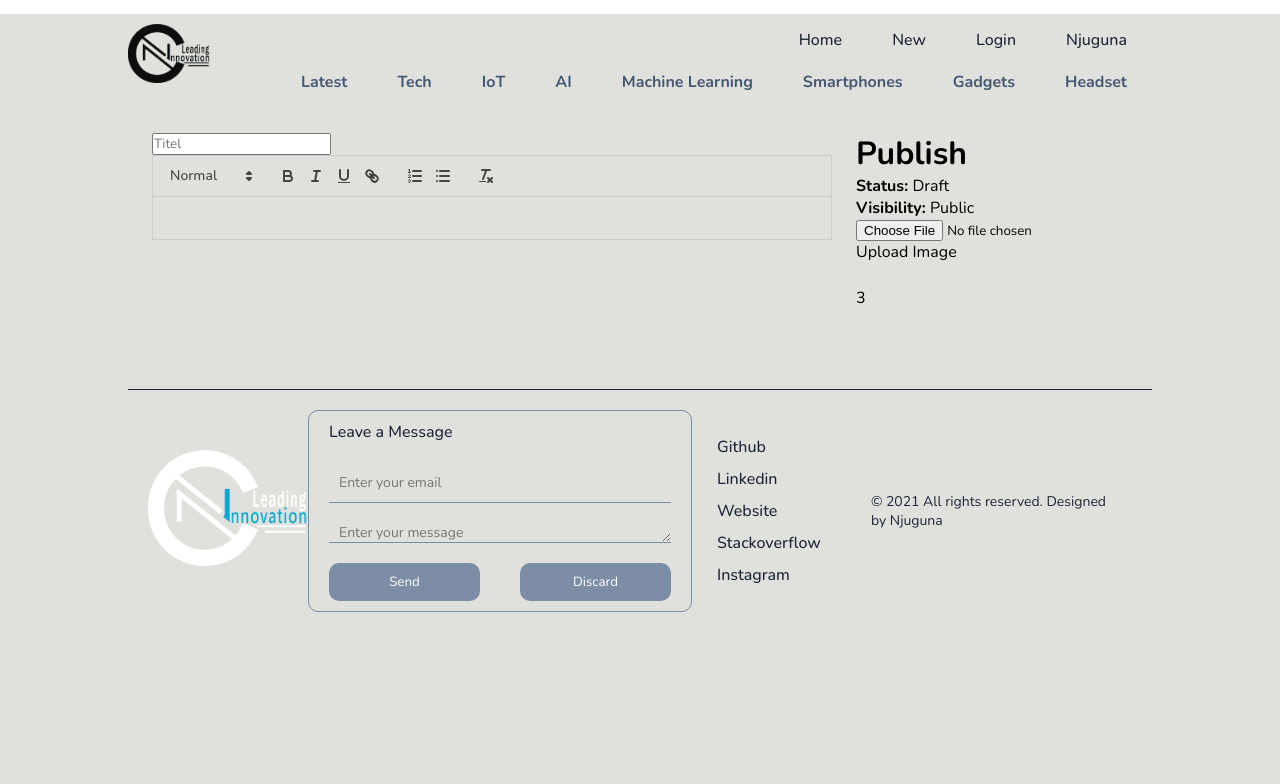
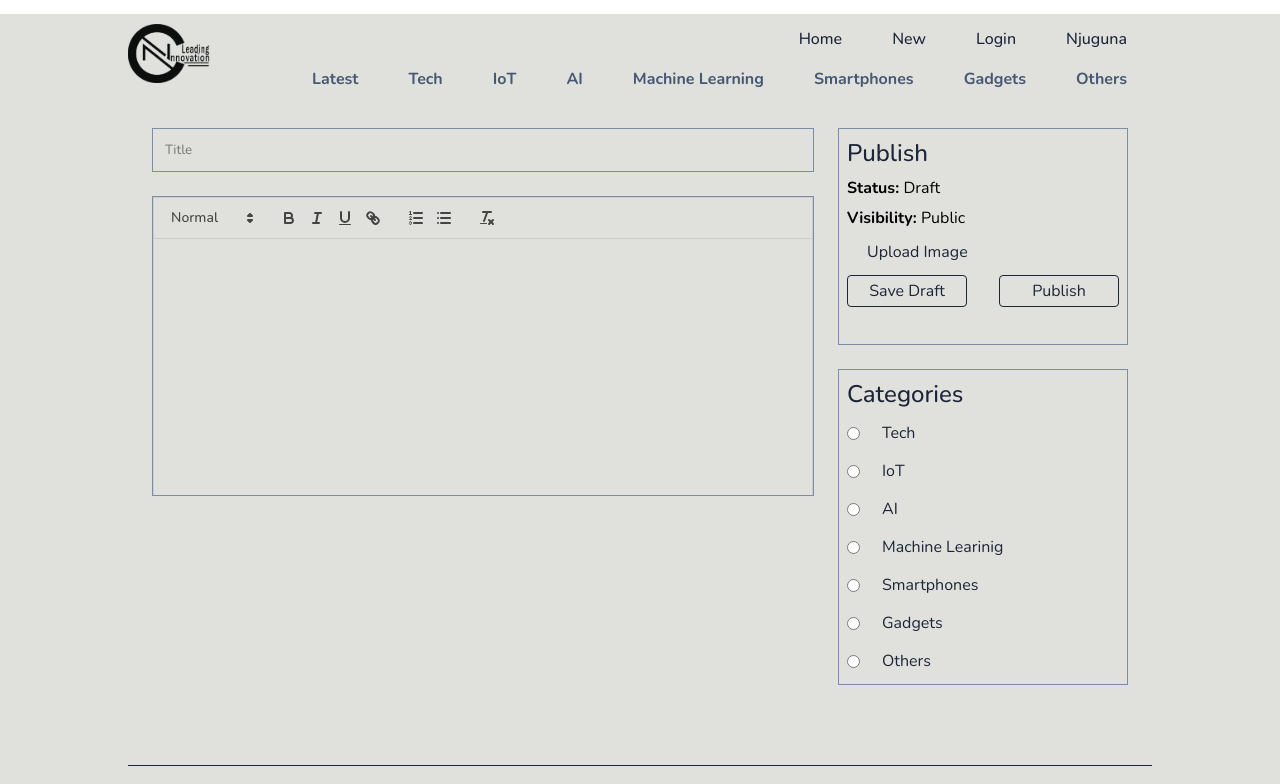
Before and after one commit to charlesncn/blog-React, a React (Create React App) app in the folder app/: page /new in a window 1280 px wide. Shown: the top 784 px of the page. Built offline with nearby package versions, Linux system fonts and the light colour scheme.

Commit message:
New -> sidebar UI

```diff
--- a/app/src/componests/Navbar.jsx
+++ b/app/src/componests/Navbar.jsx
@@ -39,8 +39,8 @@ const Navbar = () => {
             <Link to="/?tag=gadgets">
               <h4>Gadgets</h4>
             </Link>
-            <Link to="/?tag=headset">
-              <h4>Headset</h4>
+            <Link to="/?tag=others">
+              <h4>Others</h4>
             </Link>
           </div>
         </div>
--- a/app/src/pages/New.jsx
+++ b/app/src/pages/New.jsx
@@ -1,30 +1,80 @@
-import React, { useState } from 'react'
-import ReactQuill from 'react-quill';
-import 'react-quill/dist/quill.snow.css';
+import React, { useState } from "react";
+import ReactQuill from "react-quill";
+import "react-quill/dist/quill.snow.css";
 
 const New = () => {
-  const [value, setValue] = useState('');
+  const [value, setValue] = useState("");
   return (
-    <div className='create'>
+    <div className="create">
       <div className="content">
-        <input type="text" placeholder='Titel' />
-        <div className="editorContainer" >
-        <ReactQuill theme="snow" value={value} onChange={setValue} />
+        <input type="text" placeholder="Title" />
+        <div className="editorContainer">
+          <ReactQuill className="editor" theme="snow" value={value} onChange={setValue} />
         </div>
       </div>
-        <div className="menu">
-          <div className="menu-item">
-            <h1>Publish</h1>
-            <span><b>Status: </b> Draft</span><br/>
-            <span><b>Visibility: </b> Public</span><br/>
+      <div className="menu">
+        <div className="menu-item">
+          <h1>Publish</h1>
+          <span>
+            <b>Status: </b> Draft{" "}
+          </span>
+          <span>
+            <b>Visibility: </b> Public
+          </span>
+          <label className="upload-file" htmlFor="image">Upload Image</label>
 
-            <input style={{dispay: "none"}} type="file" name='image' id='image' />
-            <label htmlFor="image">Upload Image</label>
+          <div className="btns">
+            <button className="btn">Save Draft</button>
+            <button className="btn">Publish</button>
           </div>
-          <div className="menu-item">3</div>
+          <input
+            style={{ dispay: "none", visibility: "hidden" }}
+            type="file"
+            name="image"
+            id="image"
+          />
         </div>
+        <div className="menu-item">
+          <h1>Categories</h1>
+          <div className="post-tag">
+            <input type="radio" name="tag" value="tech" id="tech" />
+          <label htmlFor="tech">Tech</label>
+            </div>
+
+          <div className="post-tag">
+            <input type="radio" name="tag" value="iot" id="iot" />
+          <label htmlFor="iot">IoT</label>
+            </div>
+
+          <div className="post-tag">
+            <input type="radio" name="tag" value="ai" id="ai" />
+          <label htmlFor="ai">AI</label>
+            </div>
+
+          <div className="post-tag">
+            <input type="radio" name="tag" value="ml" id="ml" />
+          <label htmlFor="ml">Machine Learinig</label>
+            </div>
+
+          <div className="post-tag">
+            <input type="radio" name="tag" value="smartphones" id="smartphones" />
+          <label htmlFor="smartphones">Smartphones</label>
+            </div>
+
+          <div className="post-tag">
+            <input type="radio" name="tag" value="gadgets" id="gadgets" />
+          <label htmlFor="gadgets">Gadgets</label>
+            </div>
+
+          <div className="post-tag">
+            <input type="radio" name="tag" value="others" id="others" />
+          <label htmlFor="others">Others</label>
+            </div>
+
+        </div>
+      </div>
     </div>
-  )
-}
+  );
+};
 
-export default New
+export default New;
--- a/app/src/styles.scss
+++ b/app/src/styles.scss
@@ -117,8 +117,8 @@ $orange: #cca152;
               font-size: 16px;
               font-weight: 500;
               margin: 0 10px;
-              padding: 5px 15px;
-              border-radius: 5px;
+              padding: 4px 15px;
+              border-radius: 4px;
               transition: all 0.3s ease-in-out;
               &:hover {
                 color: $blue;
@@ -135,8 +135,8 @@ $orange: #cca152;
               font-size: 16px;
               font-weight: 300;
               margin: 0 10px;
-              padding: 5px 15px;
-              border-radius: 5px;
+              padding: 4px 15px;
+              border-radius: 4px;
               transition: all 0.3s ease-in-out;
               &:hover {
                 background-color: $secondary-color;
@@ -230,7 +230,7 @@ $orange: #cca152;
               background-color: $bg-color;
               border: none;
               color: $primary-color;
-              border-radius: 5px;
+              border-radius: 4px;
               border: 1px solid $primary-color;
               transition: all ease 0.3s;
               &:hover {
@@ -366,7 +366,7 @@ $orange: #cca152;
             background-color: $bg-color;
             border: none;
             color: $primary-color;
-            border-radius: 5px;
+            border-radius: 4px;
             border: 1px solid $primary-color;
             transition: all ease 0.3s;
             &:hover {
@@ -393,12 +393,132 @@ $orange: #cca152;
 
       .content{
         flex: 5;
+        display: flex;
+        flex-direction: column;
+        gap: 24px;
+
+        input{
+          padding: 12px;
+          border: 1px solid $outline-color;
+          background-color: $bg-color;
+        }
+          .editorContainer{
+            height: 300px;
+            overflow: hidden;
+            border: 1px solid $outline-color;
+
+            .editor{
+              height: 100%;
+              border: none;
+            }
+          }
       }
       .menu{
         flex: 2;
         display: flex;
         flex-direction: column;
         gap: 24px;
+        .menu-item{
+          border: 1px solid $outline-color;
+          padding: 8px;
+          flex: 1;
+          display: flex;
+          flex-direction: column;
+          justify-content: space-between;
+          font-size: 1rem;
+          font-weight: 300;
+          transition: all ease 0.3s;
+          gap: 8px;
+
+
+          h1{
+            font-size: 1.5rem;
+            font-weight: 500;
+            color: $primary-color;
+          }
+          .upload-file{
+            background-color: $bg-color;
+            color: $primary-color;
+            &:hover {
+              background-color: $primary-color;
+              color: $white;
+            }
+          }
+          label{
+            font-size: 1rem;
+            font-weight: 300;
+            color: $primary-color;
+            padding: 4px 20px;
+            border-radius: 4px;
+            transition: all ease 0.3s;
+            cursor: pointer;
+
+              &:hover{
+                color: $blue;
+              }
+          }
+          .btns{
+            display: flex;
+            justify-content: space-between;
+            transition: all ease 0.3s;
+
+            button{
+              width: 120px;
+              font-size: 1rem;
+              padding: 4px 20px;
+              cursor: pointer;
+              background-color: $bg-color;
+              border: none;
+              border-radius: 4px;
+              transition: all ease 0.3s;
+            }
+            :first-child{
+              background-color: $bg-color;
+              color: $primary-color;
+              border: 1px solid $primary-color;
+              &:hover {
+                background-color: $orange;
+                color: $white;
+                border: 1px solid $orange;
+              }
+            }
+            :last-child{
+              background-color: $bg-color;
+              color: $primary-color;
+              border: 1px solid $primary-color;
+              &:hover {
+                background-color: $primary-color;
+                color: $white;
+              }
+            }
+
+          }
+          .post-tag{
+            display: flex;
+            align-items: center;
+            gap: 2px;
+            label{
+            transition: all ease 0.6s;
+            background-color: $bg-color;
+            border-radius: 4px;
+            &:hover {
+              background-color: $primary-color;
+              color: $white;
+              label{
+                color: $white;
+              }
+              // selected radio button
+            }
+
+            }
+              input:checked + label{
+                background-color: $orange;
+                color: $white;
+              }
+
+
+          }
+        }
       }
     }
     // --------------- CREATE POST END ---------------
@@ -509,8 +629,8 @@ $orange: #cca152;
             font-size: 16px;
             font-weight: 500;
             margin: 0 10px;
-            padding: 5px 15px;
-            border-radius: 5px;
+            padding: 4px 15px;
+            border-radius: 4px;
             transition: all 0.3s ease-in-out;
             &:hover {
               color: $outline-color;
@@ -523,8 +643,8 @@ $orange: #cca152;
         font-size: 14px;
         font-weight: 300;
         margin: 0 10px;
-        padding: 5px 15px;
-        border-radius: 5px;
+        padding: 4px 15px;
+        border-radius: 4px;
         transition: all 0.3s ease-in-out;
         a {
           color: $primary-color;
```
